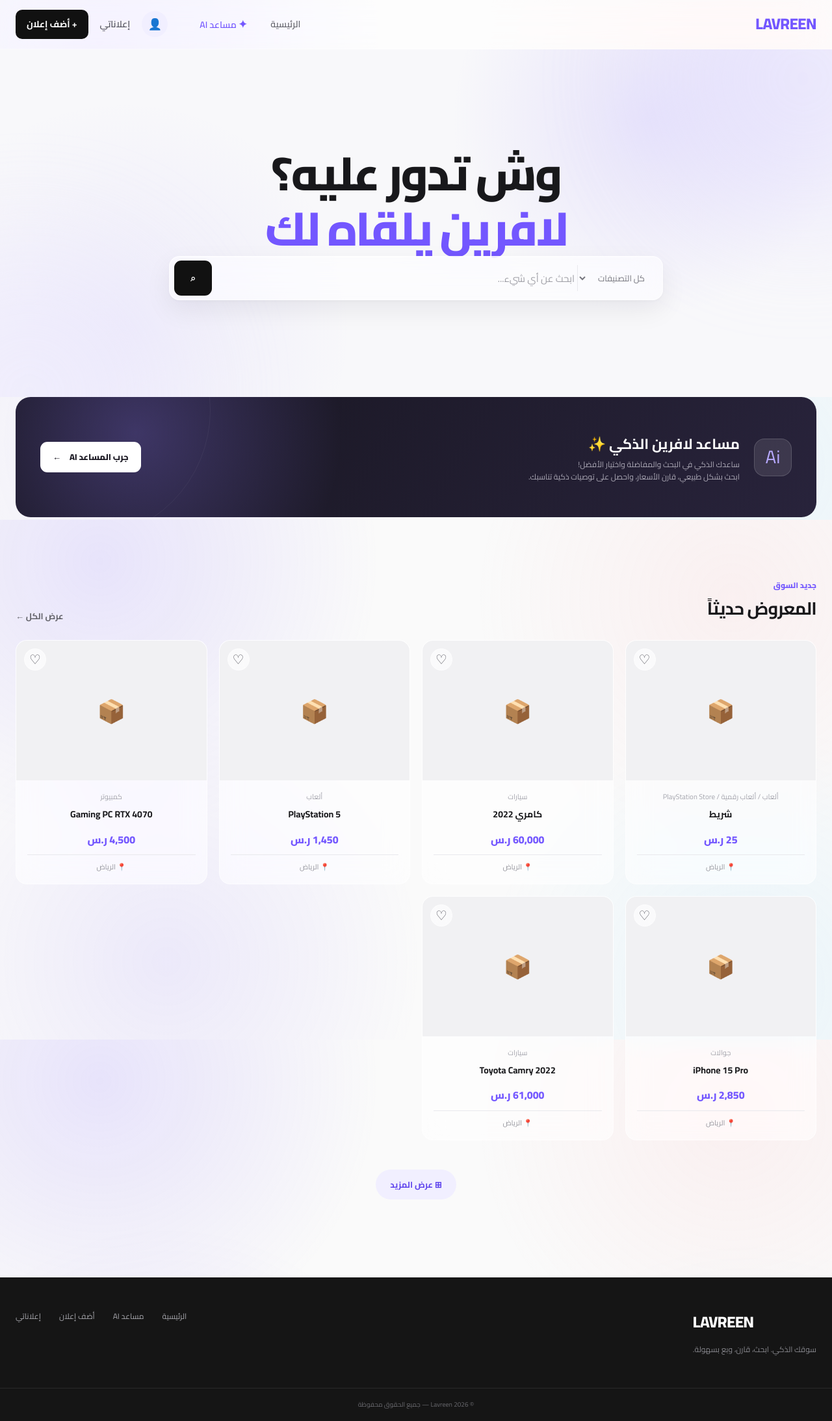
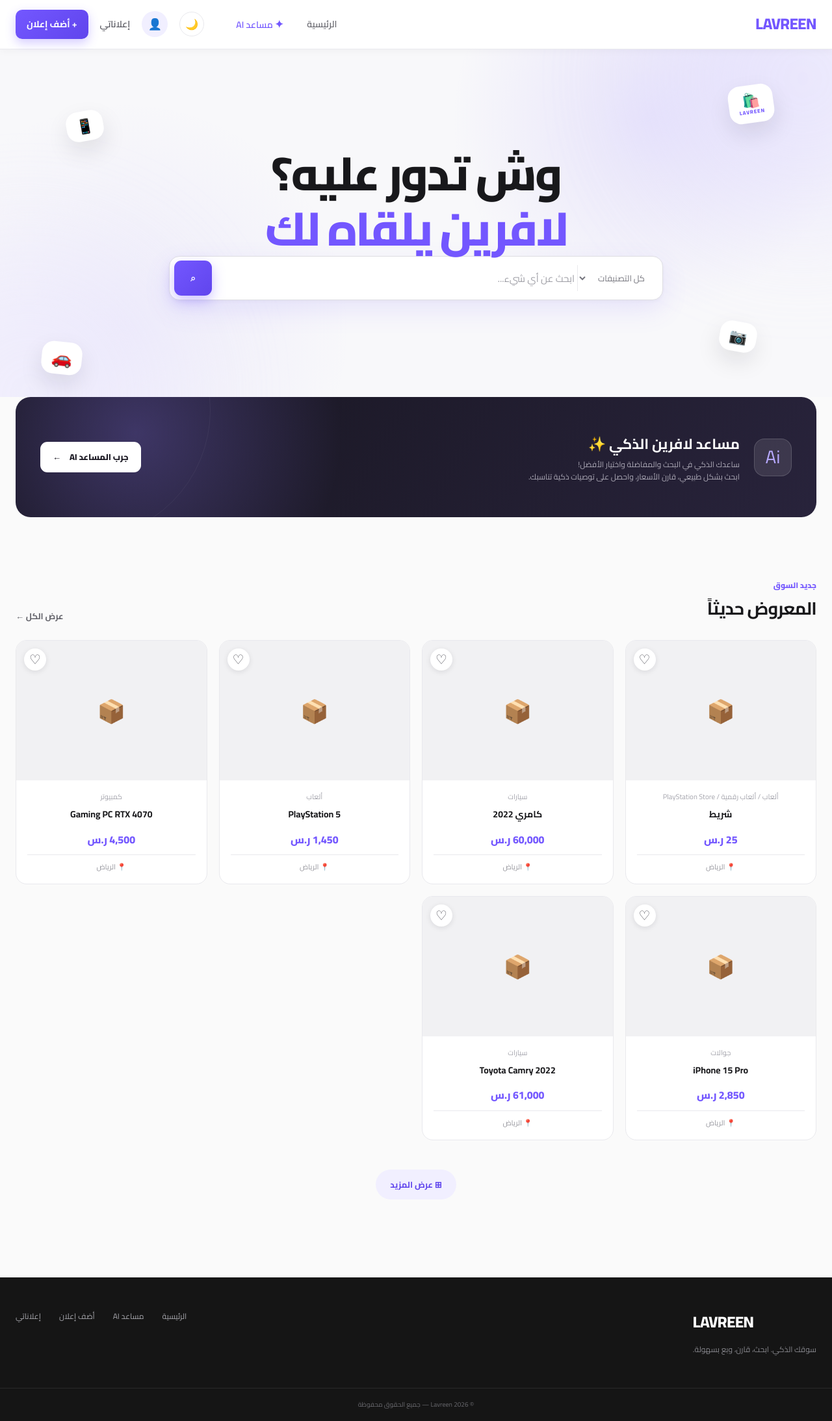
Before and after one commit to yz1l2/Lavreen, a Flask app: page / in a window 1280 px wide. Shown: the whole page at 65% size. Run offline with Flask 3, Linux system fonts and the light colour scheme; data comes from the database, SQL or seed files in the repository; data that the repository does not hold is empty.

```diff
--- a/static/style.css
+++ b/static/style.css
@@ -23,13 +23,7 @@ html {
 
 body {
     font-family: "Cairo", sans-serif;
-    background:
-        radial-gradient(circle at 12% 8%, rgba(115, 87, 255, 0.14), transparent 32%),
-        radial-gradient(circle at 88% 15%, rgba(255, 154, 158, 0.10), transparent 30%),
-        radial-gradient(circle at 20% 85%, rgba(115, 87, 255, 0.10), transparent 32%),
-        radial-gradient(circle at 90% 90%, rgba(87, 199, 255, 0.10), transparent 30%),
-        var(--background);
-    background-attachment: fixed;
+    background: var(--background);
     color: var(--text);
     direction: rtl;
     line-height: 1.6;
@@ -47,18 +41,93 @@ input {
 
 
 /* =========================
+   DARK MODE
+========================= */
+
+:root[data-theme="dark"] {
+    --black: #f2f2f5;
+    --text: #f2f2f5;
+    --muted: #9a9aa5;
+    --border: #2a2a33;
+    --background: #0e0e12;
+    --purple-light: #241f3d;
+}
+
+:root[data-theme="dark"] .topbar,
+:root[data-theme="dark"] .main-search,
+:root[data-theme="dark"] .category-card,
+:root[data-theme="dark"] .listing-card,
+:root[data-theme="dark"] .empty-state,
+:root[data-theme="dark"] .quick-searches a,
+:root[data-theme="dark"] .listing-category,
+:root[data-theme="dark"] .favorite-btn,
+:root[data-theme="dark"] .floating-decor {
+    background: #17171c;
+    border-color: #2a2a33;
+    color: #f2f2f5;
+}
+
+:root[data-theme="dark"] .listing-image,
+:root[data-theme="dark"] .no-image {
+    background: #1c1c22;
+}
+
+:root[data-theme="dark"] .hero-section {
+    background: #0e0e12;
+}
+
+:root[data-theme="dark"] .main-nav a {
+    color: #c8c8d0;
+}
+
+:root[data-theme="dark"] .main-nav a:hover {
+    background: #222228;
+    color: #ffffff;
+}
+
+:root[data-theme="dark"] .header-link {
+    color: #c8c8d0;
+}
+
+:root[data-theme="dark"] .category-select {
+    color: #c8c8d0;
+}
+
+.theme-toggle-btn {
+    width: 38px;
+    height: 38px;
+    border-radius: 50%;
+    border: 1px solid var(--border);
+    background: white;
+    font-size: 16px;
+    display: grid;
+    place-items: center;
+    cursor: pointer;
+    transition: 0.2s;
+}
+
+:root[data-theme="dark"] .theme-toggle-btn {
+    background: #17171c;
+    border-color: #2a2a33;
+}
+
+.theme-toggle-btn:hover {
+    border-color: var(--purple);
+}
+
+
+/* =========================
    HEADER
 ========================= */
 
 .topbar {
     height: 76px;
-    background: rgba(255, 255, 255, 0.55);
-    border-bottom: 1px solid rgba(255, 255, 255, 0.4);
+    background: #ffffff;
+    border-bottom: 1px solid var(--border);
     position: sticky;
     top: 0;
     z-index: 100;
-    backdrop-filter: blur(22px) saturate(160%);
-    -webkit-backdrop-filter: blur(22px) saturate(160%);
+    box-shadow: 0 2px 12px rgba(20, 20, 30, 0.04);
 }
 
 .topbar-inner {
@@ -143,7 +212,7 @@ input {
 }
 
 .sell-btn {
-    background: var(--black);
+    background: linear-gradient(135deg, var(--purple), var(--purple-dark));
     color: white;
 
     padding: 11px 17px;
@@ -156,12 +225,14 @@ input {
     font-size: 14px;
     font-weight: 700;
 
+    box-shadow: 0 6px 16px rgba(115, 87, 255, 0.3);
+
     transition: 0.2s;
 }
 
 .sell-btn:hover {
     transform: translateY(-1px);
-    background: #292929;
+    filter: brightness(1.08);
 }
 
 
@@ -244,11 +315,9 @@ input {
 
     margin: auto;
 
-    background: rgba(255, 255, 255, 0.55);
-    border: 1px solid rgba(255, 255, 255, 0.6);
+    background: white;
+    border: 1px solid #dedee3;
     border-radius: 16px;
-    backdrop-filter: blur(20px) saturate(160%);
-    -webkit-backdrop-filter: blur(20px) saturate(160%);
 
     display: flex;
     align-items: center;
@@ -256,9 +325,8 @@ input {
     padding: 7px;
 
     box-shadow:
-        0 15px 40px rgba(20, 20, 30, 0.07),
-        0 2px 5px rgba(20, 20, 30, 0.03),
-        inset 0 1px 0 rgba(255, 255, 255, 0.5);
+        0 15px 40px rgba(115, 87, 255, 0.12),
+        0 2px 5px rgba(20, 20, 30, 0.03);
 }
 
 .search-icon {
@@ -292,7 +360,7 @@ input {
     border: none;
     border-radius: 11px;
 
-    background: var(--black);
+    background: linear-gradient(135deg, var(--purple), var(--purple-dark));
     color: white;
 
     font-size: 14px;
@@ -305,10 +373,12 @@ input {
     gap: 12px;
 
     transition: 0.2s;
+    box-shadow: 0 8px 20px rgba(115, 87, 255, 0.35);
 }
 
 .main-search button:hover {
-    background: var(--purple);
+    filter: brightness(1.08);
+    transform: translateY(-1px);
 }
 
 .quick-searches {
@@ -360,6 +428,65 @@ input {
     background: #ebe7ff;
     left: -180px;
     bottom: -220px;
+}
+
+
+/* =========================
+   FLOATING DECOR (hero illustrations)
+========================= */
+
+.floating-decor {
+    position: absolute;
+    background: white;
+    border-radius: 18px;
+    padding: 12px 15px;
+    box-shadow: 0 15px 35px rgba(20,20,30,0.1);
+    font-size: 22px;
+    display: flex;
+    flex-direction: column;
+    align-items: center;
+    gap: 4px;
+    z-index: 1;
+    line-height: 1;
+}
+
+.floating-decor span {
+    font-size: 8px;
+    font-weight: 800;
+    color: var(--purple);
+    letter-spacing: 1px;
+    direction: ltr;
+}
+
+.decor-bag {
+    top: 55px;
+    right: 7%;
+    transform: rotate(-8deg);
+}
+
+.decor-car {
+    bottom: 35px;
+    left: 5%;
+    transform: rotate(6deg);
+    font-size: 26px;
+}
+
+.decor-phone {
+    top: 95px;
+    left: 8%;
+    transform: rotate(-10deg);
+}
+
+.decor-camera {
+    bottom: 70px;
+    right: 9%;
+    transform: rotate(10deg);
+}
+
+@media (max-width: 950px) {
+    .floating-decor {
+        display: none;
+    }
 }
 
 
@@ -628,11 +753,9 @@ input {
 }
 
 .listing-card {
-    background: rgba(255, 255, 255, 0.55);
-    border: 1px solid rgba(255, 255, 255, 0.6);
+    background: white;
+    border: 1px solid var(--border);
     border-radius: 17px;
-    backdrop-filter: blur(18px) saturate(160%);
-    -webkit-backdrop-filter: blur(18px) saturate(160%);
 
     overflow: hidden;
 
@@ -701,18 +822,21 @@ input {
     width: 34px;
     height: 34px;
 
-    border: 1px solid rgba(255, 255, 255, 0.5);
+    border: none;
     border-radius: 50%;
 
-    background: rgba(255, 255, 255, 0.65);
-    backdrop-filter: blur(10px) saturate(160%);
-    -webkit-backdrop-filter: blur(10px) saturate(160%);
+    background: white;
+    box-shadow: 0 2px 8px rgba(20,20,30,0.1);
 
     font-size: 20px;
     line-height: 1;
 
     cursor: pointer;
     color: #55555d;
+}
+
+.favorite-btn:hover {
+    color: #ff5a7a;
 }
 
 .listing-info {
--- a/templates/index.html
+++ b/templates/index.html
@@ -6,6 +6,16 @@
     <title>Lavreen | لافرين</title>
     <link href="https://fonts.googleapis.com/css2?family=Cairo:wght@400;500;600;700;800&display=swap" rel="stylesheet">
     <link rel="stylesheet" href="{{ url_for('static', filename='style.css') }}">
+
+    <!-- نطبق الوضع الليلي قبل ما ترسم الصفحة عشان ما يصير "ومضة" أبيض -->
+    <script>
+        (function () {
+            var saved = localStorage.getItem('lavreen-theme');
+            if (saved === 'dark') {
+                document.documentElement.setAttribute('data-theme', 'dark');
+            }
+        })();
+    </script>
 
     <style>
         /* إضافات خاصة بالصفحة الرئيسية فقط، ما تأثر على باقي الصفحات */
@@ -99,6 +109,8 @@
         </nav>
 
         <div class="header-actions">
+            <button type="button" class="theme-toggle-btn" id="themeToggleBtn" onclick="toggleTheme()" title="الوضع الليلي">🌙</button>
+
             {% if session.get('user_id') %}
                 <a href="/profile" class="profile-avatar">👤</a>
                 <a href="/my-listings" class="header-link">إعلاناتي</a>
@@ -117,6 +129,12 @@
 <section class="hero-section">
     <div class="hero-glow glow-one"></div>
     <div class="hero-glow glow-two"></div>
+
+    <!-- أشكال زخرفية -->
+    <div class="floating-decor decor-bag">🛍️<span>LAVREEN</span></div>
+    <div class="floating-decor decor-car">🚗</div>
+    <div class="floating-decor decor-phone">📱</div>
+    <div class="floating-decor decor-camera">📷</div>
 
     <div class="hero-content">
 
@@ -229,5 +247,28 @@
     <div class="footer-bottom">© 2026 Lavreen — جميع الحقوق محفوظة</div>
 </footer>
 
+<script>
+    function updateThemeIcon() {
+        var btn = document.getElementById('themeToggleBtn');
+        var isDark = document.documentElement.getAttribute('data-theme') === 'dark';
+        btn.textContent = isDark ? '☀️' : '🌙';
+    }
+
+    function toggleTheme() {
+        var root = document.documentElement;
+        var isDark = root.getAttribute('data-theme') === 'dark';
+        if (isDark) {
+            root.removeAttribute('data-theme');
+            localStorage.setItem('lavreen-theme', 'light');
+        } else {
+            root.setAttribute('data-theme', 'dark');
+            localStorage.setItem('lavreen-theme', 'dark');
+        }
+        updateThemeIcon();
+    }
+
+    updateThemeIcon();
+</script>
+
 </body>
 </html>
```
Also changed, not shown: other parts of static/style.css (+10 -18 lines).
